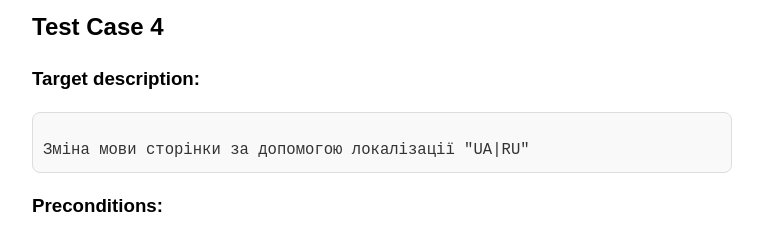
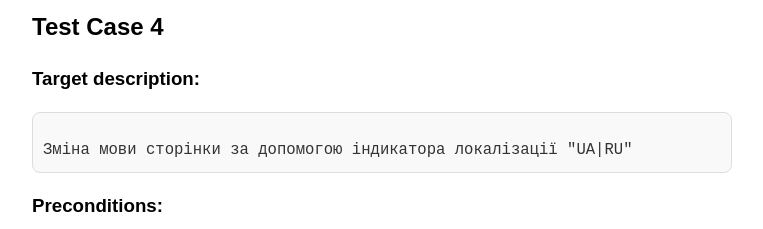
Before and after one commit to AndrewBondarev/Test-Case, a plain HTML site: page index.html in a window 1280 px wide. Shown: the part 1700-1929 px from the top of the page, without its empty margins (258-1021 px from the left). Drawn offline with Linux system fonts and the light colour scheme.

Commit message:
Update index.html

```diff
--- a/index.html
+++ b/index.html
@@ -90,7 +90,7 @@
 <h2 style="color: #000000;">Test Case 4</h2>
 <h3 style="color: #000000;">Target description:</h3>
 <div class="text-container" onclick="copyText('text13')" id="text13">
-<pre class="text" id="text13">Зміна мови сторінки за допомогою локалізації "UA|RU"</pre>
+<pre class="text" id="text13">Зміна мови сторінки за допомогою індикатора локалізації "UA|RU"</pre>
 </div>
 <h3 style="color: #000000;">Preconditions:</h3>
 <div class="text-container" onclick="copyText('text14')" id="text14">
```
